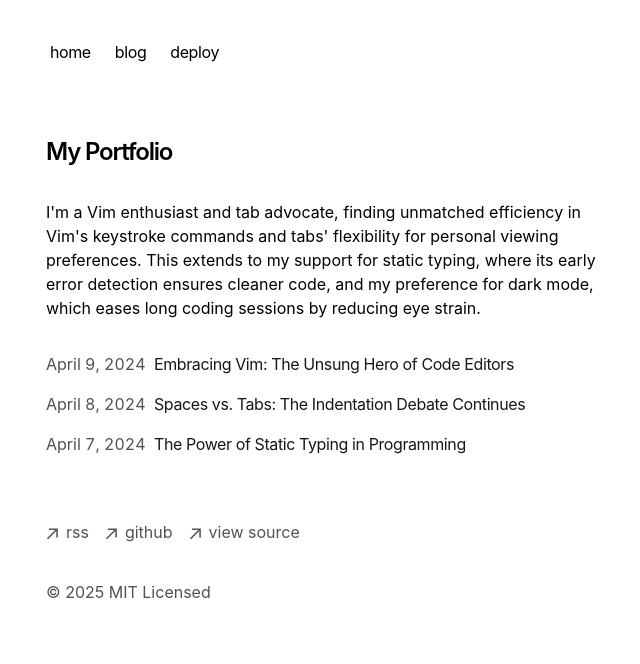
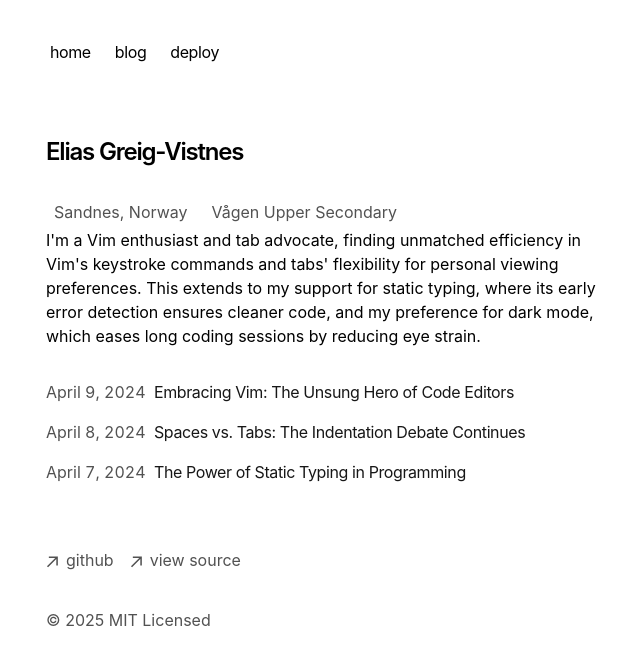
Before and after one commit to TheN4meless0ne/Elias-Portfolio-3.0, a Next.js app: page / in a window 1280 px wide. Shown: the top 664 px of the page, without its empty margins (306-946 px from the left). Built offline with nearby package versions, Linux system fonts and the light colour scheme.

Commit message:
update homepage

```diff
--- a/app/components/footer.tsx
+++ b/app/components/footer.tsx
@@ -1,19 +1,4 @@
-function ArrowIcon() {
-  return (
-    <svg
-      width="12"
-      height="12"
-      viewBox="0 0 12 12"
-      fill="none"
-      xmlns="http://www.w3.org/2000/svg"
-    >
-      <path
-        d="M2.07102 11.3494L0.963068 10.2415L9.2017 1.98864H2.83807L2.85227 0.454545H11.8438V9.46023H10.2955L10.3097 3.09659L2.07102 11.3494Z"
-        fill="currentColor"
-      />
-    </svg>
-  )
-}
+import { ArrowIcon } from './icons'
 
 export default function Footer() {
   return (
@@ -24,18 +9,7 @@ export default function Footer() {
             className="flex items-center transition-all hover:text-neutral-800 dark:hover:text-neutral-100"
             rel="noopener noreferrer"
             target="_blank"
-            href="/rss"
-          >
-            <ArrowIcon />
-            <p className="ml-2 h-7">rss</p>
-          </a>
-        </li>
-        <li>
-          <a
-            className="flex items-center transition-all hover:text-neutral-800 dark:hover:text-neutral-100"
-            rel="noopener noreferrer"
-            target="_blank"
-            href="https://github.com/vercel/next.js"
+            href="https://github.com/TheN4meless0ne"
           >
             <ArrowIcon />
             <p className="ml-2 h-7">github</p>
@@ -46,7 +20,7 @@ export default function Footer() {
             className="flex items-center transition-all hover:text-neutral-800 dark:hover:text-neutral-100"
             rel="noopener noreferrer"
             target="_blank"
-            href="https://vercel.com/templates/next.js/portfolio-starter-kit"
+            href="https://github.com/TheN4meless0ne/portfolio-starter-kit"
           >
             <ArrowIcon />
             <p className="ml-2 h-7">view source</p>
--- /dev/null
+++ b/app/components/icons.tsx
@@ -0,0 +1,24 @@
+function ArrowIcon() {
+    return (
+      <svg
+        width="12"
+        height="12"
+        viewBox="0 0 12 12"
+        fill="none"
+        xmlns="http://www.w3.org/2000/svg"
+      >
+        <path
+          d="M2.07102 11.3494L0.963068 10.2415L9.2017 1.98864H2.83807L2.85227 0.454545H11.8438V9.46023H10.2955L10.3097 3.09659L2.07102 11.3494Z"
+          fill="currentColor"
+        />
+      </svg>
+    )
+}
+
+function FaIcon( { icon }: { icon: string } ) {
+    return (
+        <i className={icon} />
+    )
+}
+
+export { ArrowIcon, FaIcon }
--- a/app/layout.tsx
+++ b/app/layout.tsx
@@ -52,6 +52,10 @@ export default function RootLayout({
         GeistMono.variable
       )}
     >
+      <head>
+        <script src="https://kit.fontawesome.com/79ecc646c7.js" crossOrigin="anonymous"></script>
+        <script src="https://kit.fontawesome.com/79ecc646c7.js" crossOrigin="anonymous"></script>
+      </head>
       <body className="antialiased max-w-xl mx-4 mt-8 lg:mx-auto">
         <main className="flex-auto min-w-0 mt-6 flex flex-col px-2 md:px-0">
           <Navbar />
--- a/app/page.tsx
+++ b/app/page.tsx
@@ -1,11 +1,32 @@
 import { BlogPosts } from 'app/components/posts'
+import { ArrowIcon, FaIcon } from 'app/components/icons'
 
 export default function Page() {
   return (
     <section>
       <h1 className="mb-8 text-2xl font-semibold tracking-tighter">
-        My Portfolio
+        Elias Greig-Vistnes
       </h1>
+      <div className="font-sm mt-8 flex flex-col space-x-0 space-y-2 text-neutral-600 md:flex-row md:space-x-4 md:space-y-0 dark:text-neutral-300">
+        <a
+          className="flex items-center transition-all hover:text-neutral-800 dark:hover:text-neutral-100"
+          rel="noopener noreferrer"
+          target="_blank"
+          href="https://github.com/TheN4meless0ne"
+        >
+          <FaIcon icon="fa-solid fa-location-dot" />
+          <p className="ml-2 h-7">Sandnes, Norway</p>
+        </a>
+        <a
+          className="flex items-center transition-all hover:text-neutral-800 dark:hover:text-neutral-100"
+          rel="noopener noreferrer"
+          target="_blank"
+          href="https://github.com/TheN4meless0ne"
+        >
+          <FaIcon icon="fa-solid fa-graduation-cap" />
+          <p className="ml-2 h-7">Vågen Upper Secondary</p>
+        </a>
+      </div>
       <p className="mb-4">
         {`I'm a Vim enthusiast and tab advocate, finding unmatched efficiency in
         Vim's keystroke commands and tabs' flexibility for personal viewing
```
Also changed, not shown: 1 other file (tests, documents, lock files or other folders).
